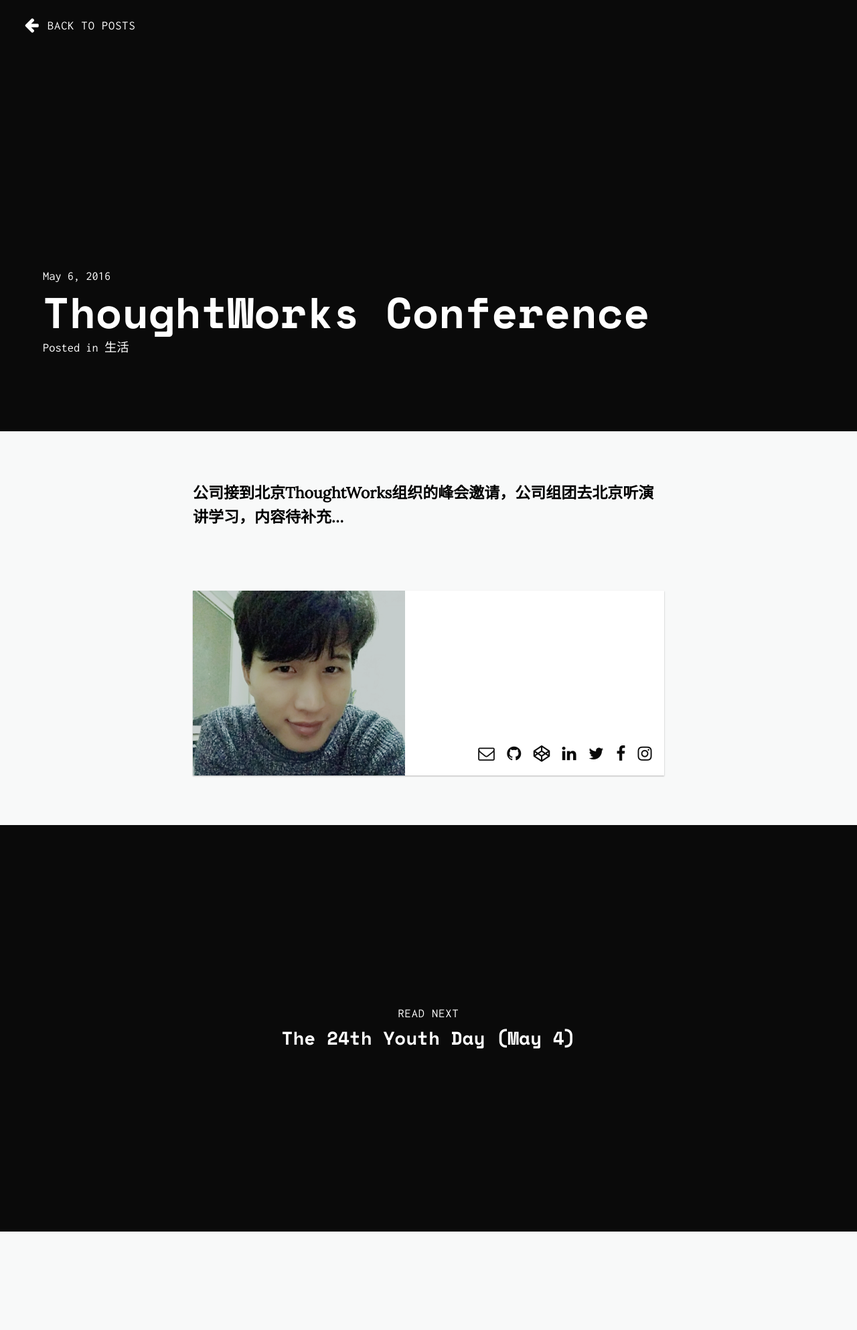
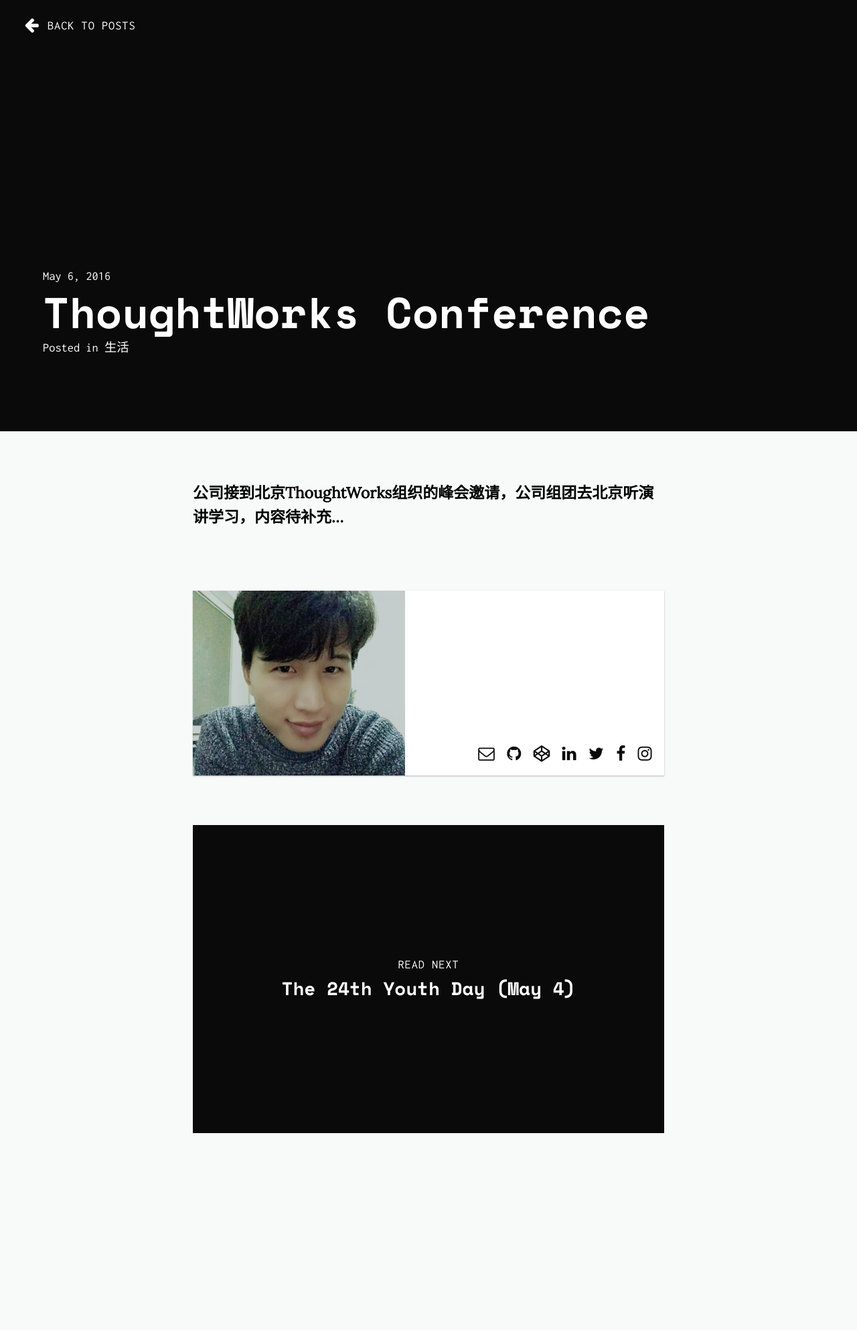
Before and after one commit to zhangyuanxin/blog-jekyll, a Jekyll site: the page built from _posts/2016-05-06-ThoughtWorks－Conference.md, in a window 1280 px wide. Shown: the whole page at 67% size. Built offline with Jekyll 4.4.1, drawn with Linux system fonts in a browser that asks for light colours; nearby versions of some CDN libraries; comment, search, counter and statistics services are not loaded; after the commit the page ends 1692 px from its top, so only the background shows below that.

Commit message:
初始化博客

```diff
--- a/_includes/comments.html
+++ b/_includes/comments.html
@@ -1,5 +1,5 @@
 {% if page.comments %}
-<section id="comments" class="section-padding">
+<section id="comments" class="comments">
     <!-- duoshuo start -->
     <div class="ds-thread" data-thread-key="{{ page.title }}" data-title="{{ page.title }}"
          data-url="{{ site.url }}{{ page.id }}"></div>
--- a/_layouts/post.html
+++ b/_layouts/post.html
@@ -50,7 +50,7 @@
     </section>
 
     {% if page.previous.url %}
-    <section class="section-padding next">
+    <section class="next">
         <a class="next__link" href="{{page.previous.url | prepend: site.baseurl }}"
            style="background-image: url('{{ page.previous.image }}');">
             <div class="next__container">
--- a/_sass/_extends.scss
+++ b/_sass/_extends.scss
@@ -22,3 +22,15 @@
   background-color: rgba($color-black, 0.2);
   transition: background-color 0.4s ease-in-out;
 }
+
+.comments, .next {
+  width: 90%;
+  max-width: $mq-md;
+  margin: 0 auto;
+
+  font-family: $font-post;
+
+  @media (min-width: $mq-md) {
+    width: 55%;
+  }
+}
```
